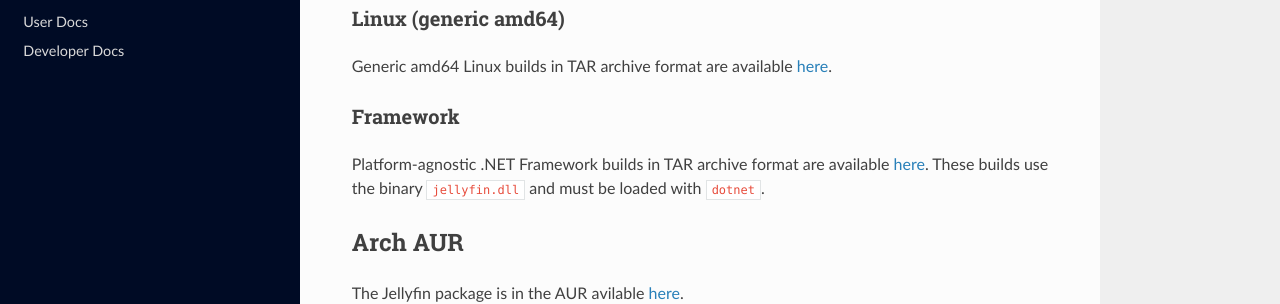
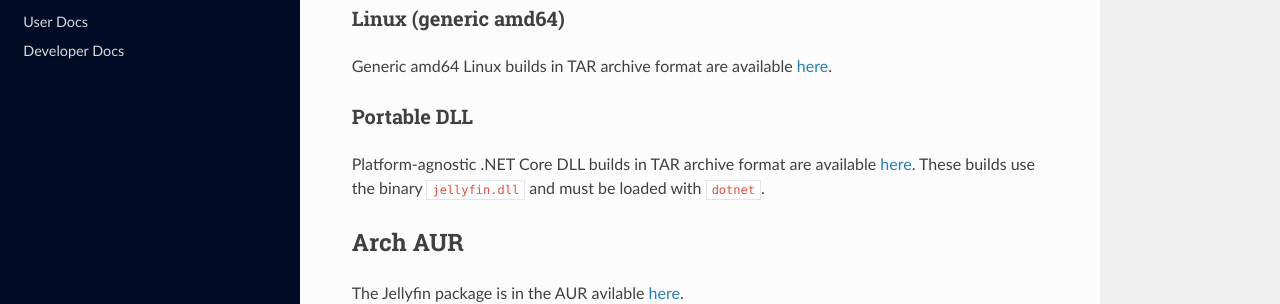
Before and after one commit to jellyfin-archive/jellyfin-docs, an MkDocs documentation site: the page built from docs/user-docs/installing.md, in a window 1280 px wide and 900 px high, scrolled down 986 px. Shown: the part 157-461 px from the top of the window. Built offline with MkDocs 1.6.1, drawn with Linux system fonts in a browser that asks for light colours; nearby versions of some CDN libraries.

Commit message:
Correct naming of DLL format

```diff
--- a/docs/user-docs/installing.md
+++ b/docs/user-docs/installing.md
@@ -44,9 +44,9 @@ MacOS builds in TAR archive format are available [here](https://repo.jellyfin.or
 
 Generic amd64 Linux builds in TAR archive format are available [here](https://repo.jellyfin.org/releases/server/linux).
 
-### Framework
+### Portable DLL
 
-Platform-agnostic .NET Framework builds in TAR archive format are available [here](https://repo.jellyfin.org/releases/server/portable). These builds use the binary `jellyfin.dll` and must be loaded with `dotnet`.
+Platform-agnostic .NET Core DLL builds in TAR archive format are available [here](https://repo.jellyfin.org/releases/server/portable). These builds use the binary `jellyfin.dll` and must be loaded with `dotnet`.
 
 ## Arch AUR
 
```
Also changed, not shown: docs/index.md (+1 -1 lines).
